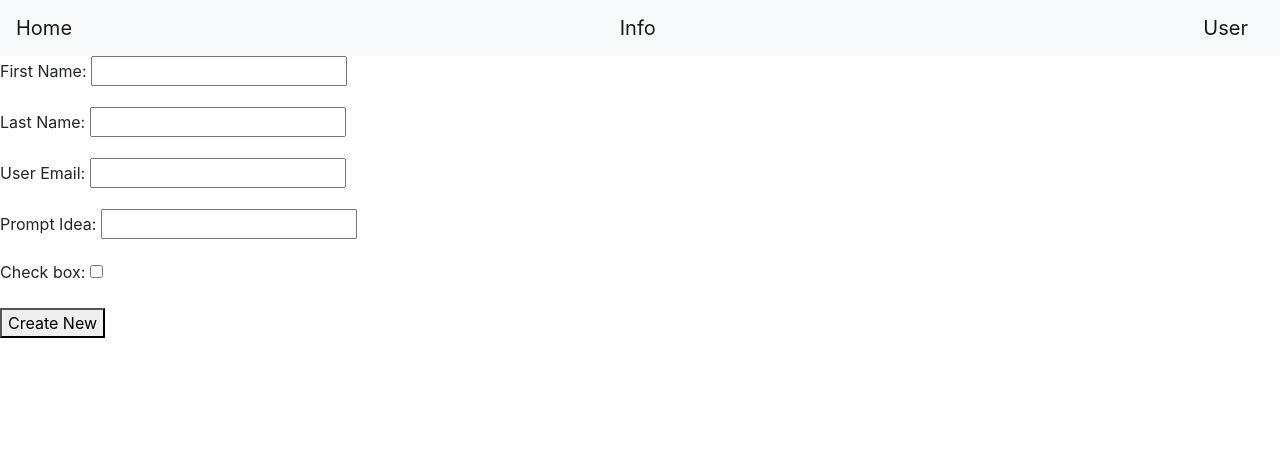
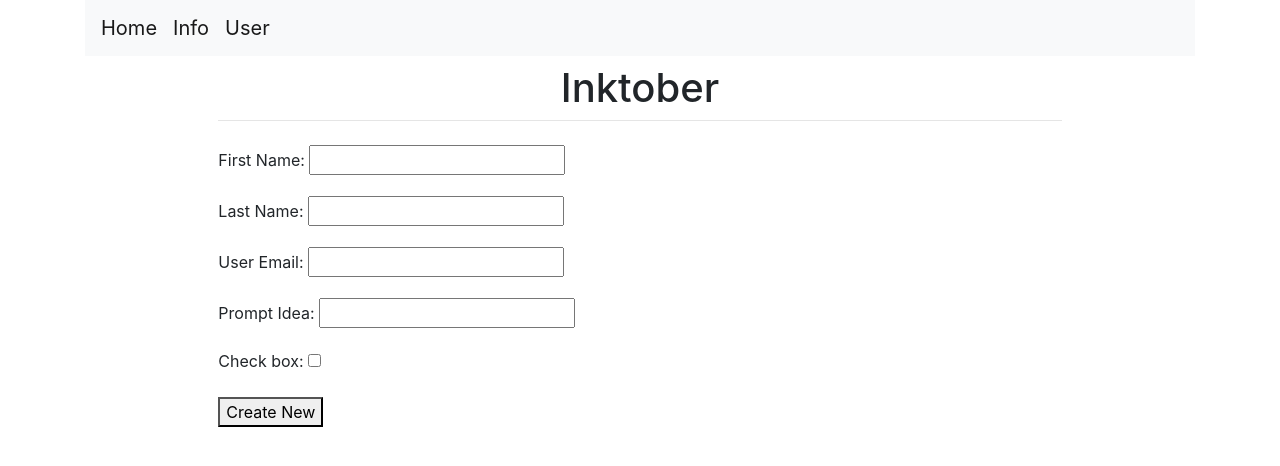
Before and after one commit to grantlouisales/Django-Inktober, a Django app: page /user/ in a window 1280 px wide. Shown: the top 466 px of the page. Run offline with Django 3.2, Linux system fonts and the light colour scheme; some libraries are stand-ins or nearby versions.

Commit message:
finalized base.html

```diff
--- a/InktoberSite/templates/InktoberSite/base.html
+++ b/InktoberSite/templates/InktoberSite/base.html
@@ -11,21 +11,23 @@
     <title>{% block title %}Inktober{% endblock %}</title>
 </head>
 <body>
-    <!-- <div class="sidenav">
-        <a href="/">Home</a>
-        <a href="/info">Info</a>
-        <a href="/user">User</a>
-    </div> -->
-
-    <nav class="navbar sticky-top navbar-light bg-light">
+    <div class="container">
+        <nav class="navbar navbar-expand-lg navbar-light bg-light">
             <a class="navbar-brand" href="/">Home</a>
             <a class="navbar-brand" href="/info">Info</a>
             <a class="navbar-brand" href="/user">User</a>
         </nav>
+    </div>
 
     <div id="content", name="content", class="main">
+        <div class="row justify-content-center">
+            <div class="col-8">
+                <h1 class="mt-2 row justify-content-center">Inktober</h1>
+                <hr class="mt-0 mb-4">
                 {% block content %}
                 {% endblock %}
+            </div>
+        </div>
     </div>
 
     <!-- Optional JavaScript -->
@@ -36,5 +38,6 @@
     sha384-UO2eT0CpHqdSJQ6hJty5KVphtPhzWj9WO1clHTMGa3JDZwrnQq4sF86dIHNDz0W1" crossorigin="anonymous"></script>
     <script src="https://stackpath.bootstrapcdn.com/bootstrap/4.3.1/js/bootstrap.min.js" integrity="
     sha384-JjSmVgyd0p3pXB1rRibZUAYoIIy6OrQ6VrjIEaFf/nJGzIxFDsf4x0xIM+B07jRM" crossorigin="anonymous"></script>
+
 </body>
 </html>
--- a/InktoberSite/templates/InktoberSite/user.html
+++ b/InktoberSite/templates/InktoberSite/user.html
@@ -10,7 +10,7 @@
         <form method = "post" action="/user/">
             {% csrf_token %}
             {{form.as_p}}
-            <button type = "submit", name = "save">Create New</button>
+            <button type="submit", name="save">Create New</button>
         </form>
         {% endblock %}
     </body>
```
Lines whose indentation alone changed are shown as unchanged.
